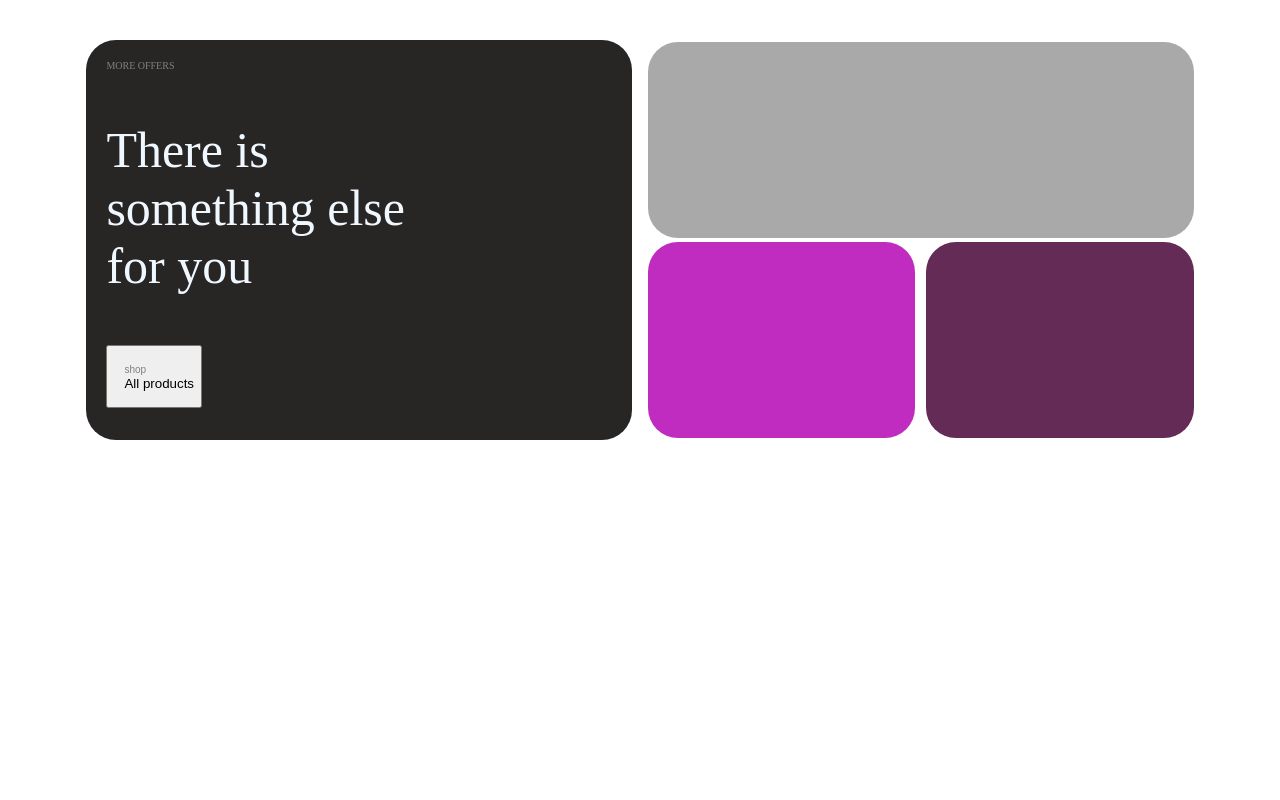
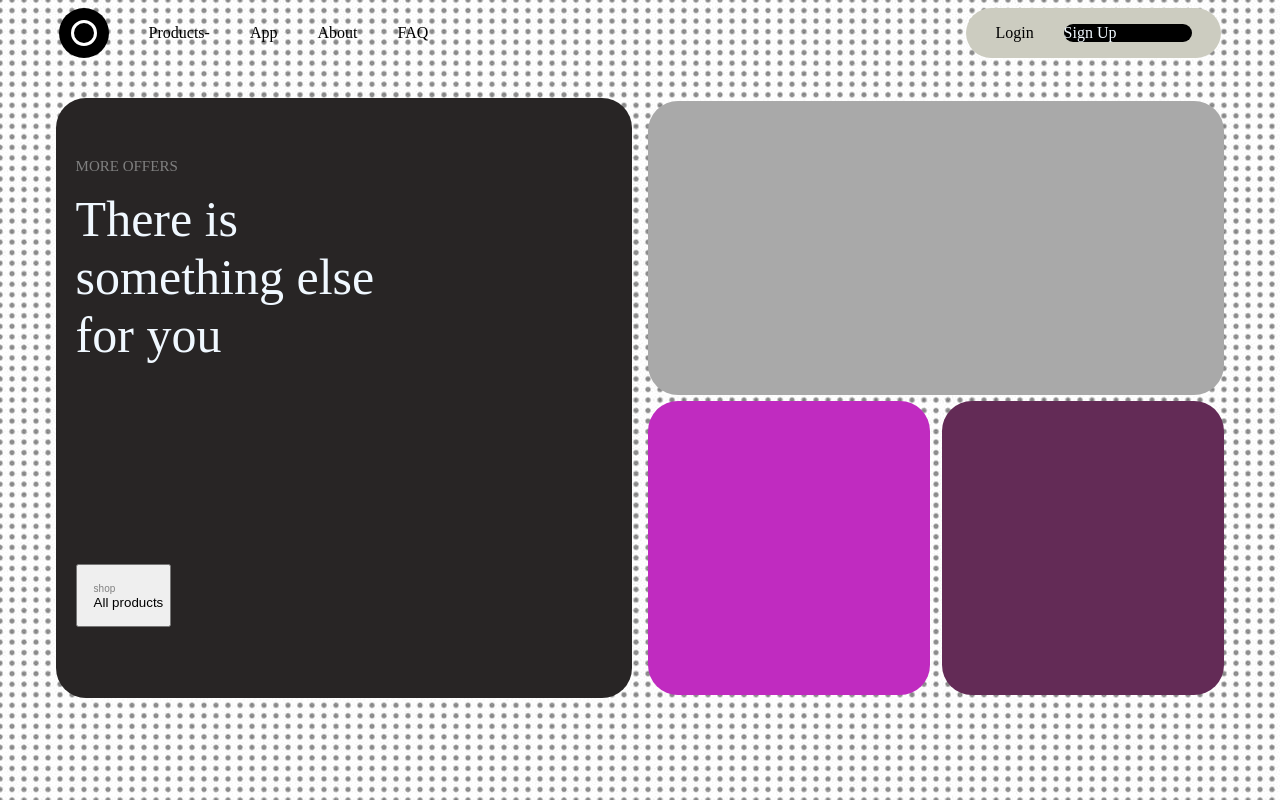
Before and after one commit to hedienouri/practise, a plain HTML site: page goodoo1/index.html in a window 1280 px wide. Drawn offline with Linux system fonts and the light colour scheme.

Commit message:
complete footer1

```diff
--- /dev/null
+++ b/footer1/assets/css/style.css
@@ -0,0 +1,78 @@
+* {
+    box-sizing: border-box;
+    margin: 0;
+}
+
+footer {
+    width: 100%;
+    height: auto;
+    background-color: rgba(0, 0, 0, 0.8);
+    display: flex;
+    flex-direction: row;
+    flex-wrap: wrap;
+    justify-content: space-around;
+    align-items: stretch;
+    align-content: stretch;
+}
+
+ul {
+    list-style-type: none;
+    margin: 0;
+    padding: 0;
+}
+
+.subscribe.form {
+    width: 100%;
+}
+
+form input {
+    width: 100%;
+    background-color: inherit;
+    color: aliceblue;
+    border-radius: 5px;
+}
+
+form input[type="email"] {
+    padding: 5px;
+}
+
+::placeholder {
+    color: white;
+    opacity: 1;
+    /* Firefox */
+}
+
+:-ms-input-placeholder {
+    /* Internet Explorer 10-11 */
+    color: white;
+}
+
+::-ms-input-placeholder {
+    /* Microsoft Edge */
+    color: white;
+}
+
+form input[type="button"] {
+    padding: 5px;
+}
+
+.gray {
+    color: rgb(83, 77, 77);
+}
+
+.col-5 {
+    max-width: 20%;
+}
+
+.col-3 {
+    width: 27%;
+}
+
+.col-1 {
+    width: 100%;
+}
+
+.p-1 {
+    padding-top: 40px;
+    padding-bottom: 40px;
+}
--- a/goodoo1/assets/css/style.css
+++ b/goodoo1/assets/css/style.css
@@ -1,6 +1,80 @@
+body {
+    background-image: url(../images/polka-dot.jpg);
+}
+
+.menu {
+    width: 92%;
+    margin: auto;
+    height: 50px;
+    height: fit-content;
+    display: flex;
+    flex-direction: row;
+    flex-wrap: nowrap;
+    justify-content: space-between;
+    align-items: center;
+    align-content: center;
+}
+
+#circle {
+    background-color: black;
+    width: 50px;
+    height: 50px;
+    border-radius: 100%;
+    display: flex;
+    flex-direction: row;
+    flex-wrap: nowrap;
+    justify-content: center;
+    align-items: center;
+    align-content: center;
+}
+
+#circle2 {
+    background-color: black;
+    width: 40%;
+    height: 40%;
+    border-radius: 100%;
+    border: solid 3px white;
+}
+
+.nav {
+    display: flex;
+    flex-direction: row;
+    flex-wrap: nowrap;
+    justify-content: center;
+    align-items: center;
+    align-content: center;
+}
+
+li {
+    display: flex;
+    flex-direction: row;
+    flex-wrap: nowrap;
+    justify-content: center;
+    align-items: center;
+    align-content: center;
+}
+
+.nav-item {
+    text-decoration: none;
+    color: black;
+}
+
+.signing {
+    width: 22%;
+    height: 50px;
+    background-color: rgb(204, 204, 192);
+    border-radius: 55px;
+    display: flex;
+    flex-direction: row;
+    flex-wrap: nowrap;
+    justify-content: space-evenly;
+    align-items: center;
+    align-content: center;
+}
+
 .box-bar {
-    width: 90%;
-    height: 400px;
+    width: 95%;
+    height: 600px;
     margin: auto;
     margin-top: 40px;
     display: flex;
--- a/goodoo1/index.html
+++ b/goodoo1/index.html
@@ -10,17 +10,42 @@
 </head>
 
 <body>
+    <div class="menu">
+        <div class="nav">
+            <div id="circle">
+                <div id="circle2">
+
+                </div>
+            </div>
+            <li>
+                <ul><a class="nav-item" href="">Products</a></ul>-
+                <ul><a class="nav-item" href="">App</a></ul>
+                <ul><a class="nav-item" href="">About</a></ul>
+                <ul><a class="nav-item" href="">FAQ</a></ul>
+            </li>
+        </div>
+
+        <div class="signing">
+            <p>Login</p>
+            <div style="background-color: black;border-radius: 55px;padding: 0;width: 50%;color: aliceblue;">
+                Sign Up
+            </div>
+        </div>
+    </div>
+
+
     <div class="box-bar">
         <div class="chap">
-            <p style="color: gray; font-size: 10px; margin-left: 20px; margin-top: 20px;">
+            <p style="color: gray; font-size: 15px; margin-left: 20px; margin-top: 60px;">
                 MORE OFFERS
             </p>
-            <p style="color: aliceblue; font-size: 50px; margin-left: 20px;">
+            <p style="color: aliceblue; font-size: 50px; margin-left: 20px;margin-top: 0;">
                 There is <br> something else <br> for you
             </p>
             <a href="" style="margin-left: 20px;">
-                <button>
-                    <p style="text-align: left; padding-left: 10px;"><span style="color: gray; font-size: 10px;">shop</span> <br> All products</p>
+                <button style="margin-top: 150px;">
+                    <p style="text-align: left; padding-left: 10px;"><span
+                            style="color: gray; font-size: 10px;">shop</span> <br> All products</p>
                     <span></span>
                 </button>
             </a>
```
Also changed, not shown: footer1/index.html (added, +60 -0 lines), goodoo1/assets/images/polka-dot.jpg (added).
